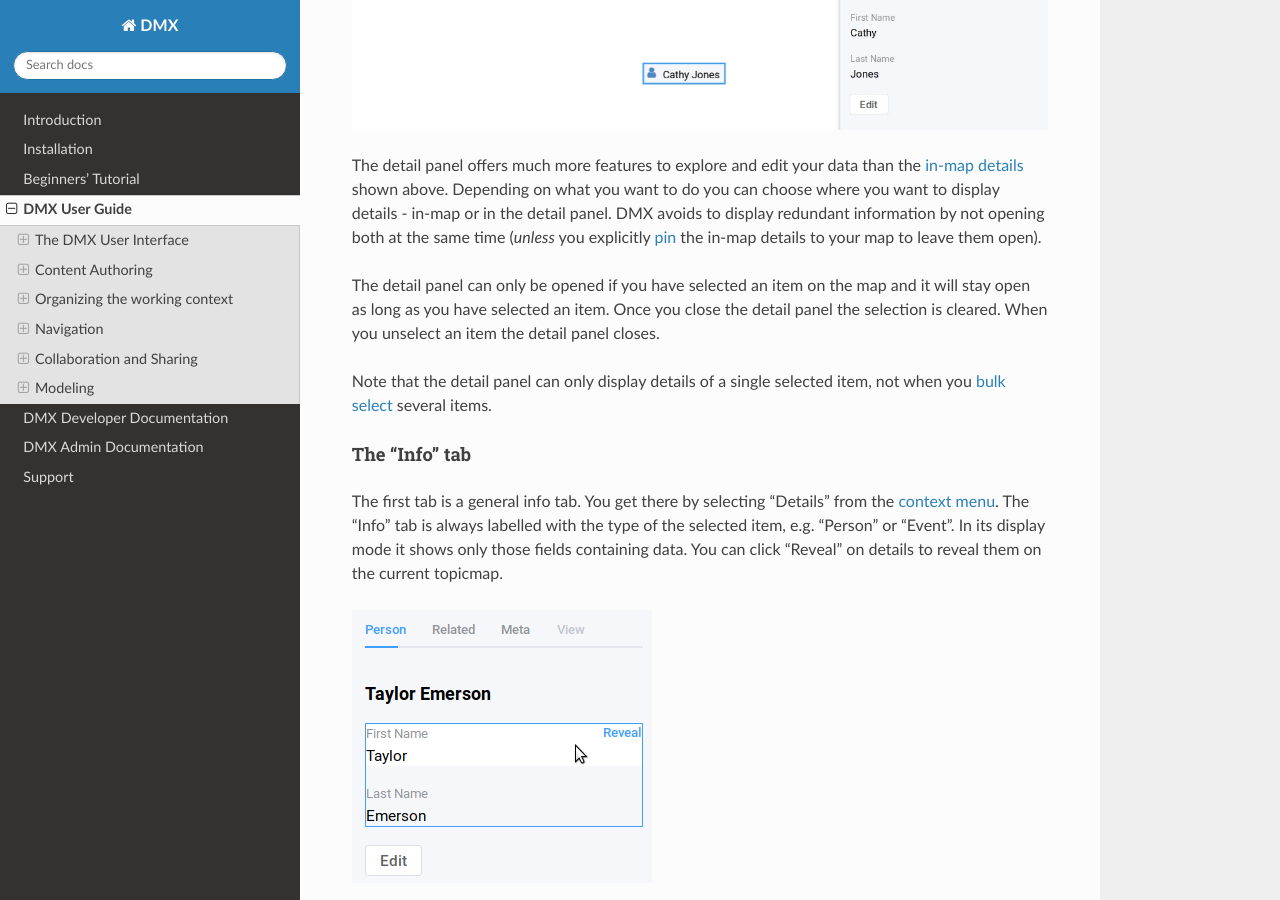
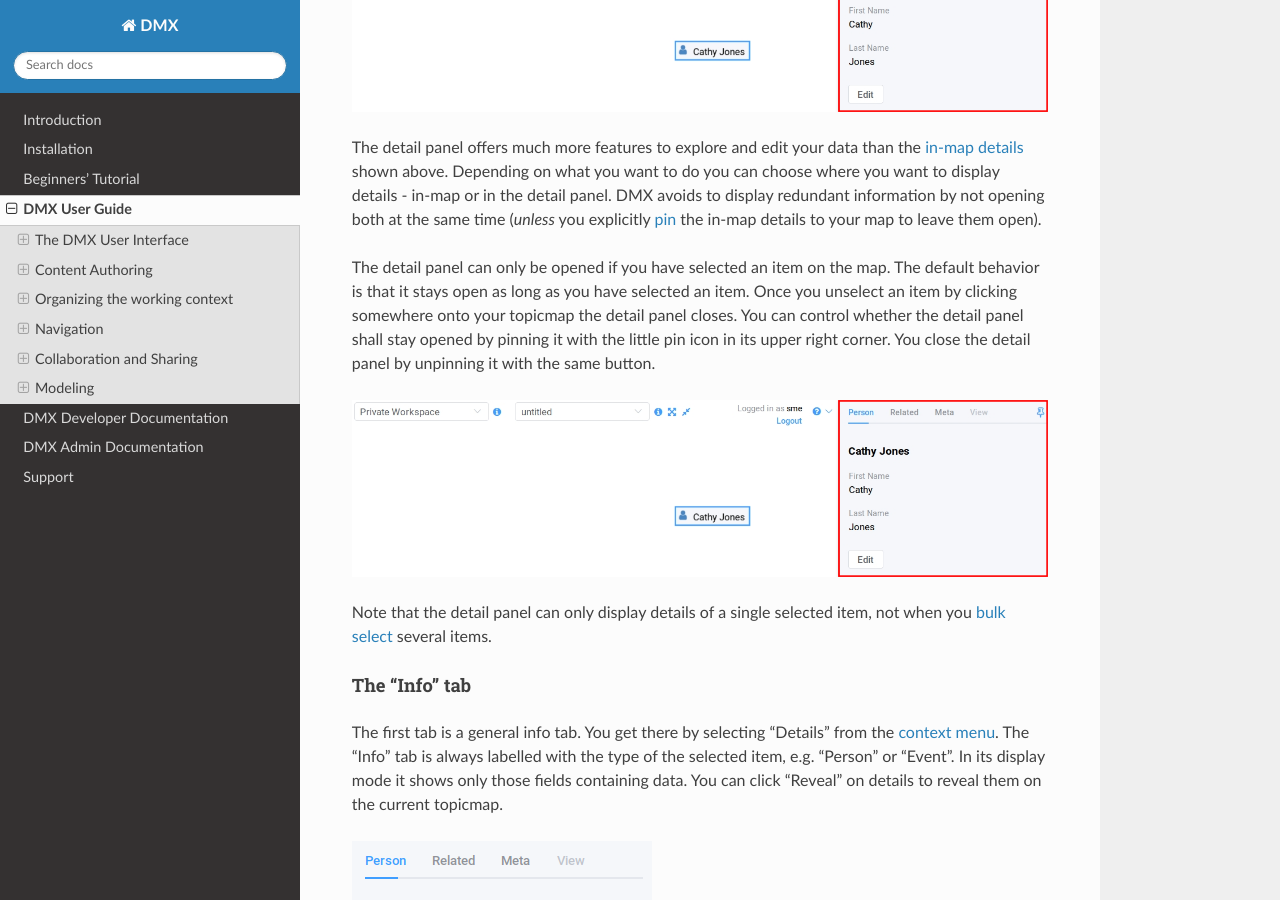
Before and after one commit to dmx-systems/dmx-documentation, a Sphinx documentation site: the page built from docs/user.rst, in a window 1280 px wide and 900 px high, scrolled down 4038 px. Built offline with Sphinx 7.4.7 and the Read the Docs theme 2.0.0, drawn with Linux system fonts in a browser that asks for light colours.

Commit message:
Documented pinning of detail panel as per https://git.dmx.systems/dmx-platform/dmx-platform/issues/236

```diff
--- a/docs/user.rst
+++ b/docs/user.rst
@@ -146,9 +146,13 @@
 Depending on what you want to do you can choose where you want to display details - in-map or in the detail panel.
 DMX avoids to display redundant information by not opening both at the same time (*unless* you explicitly :ref:`pin<user-pinning-things>` the in-map details to your map to leave them open).
 
-The detail panel can only be opened if you have selected an item on the map and it will stay open as long as you have selected an item.
-Once you close the detail panel the selection is cleared.
-When you unselect an item the detail panel closes.
+The detail panel can only be opened if you have selected an item on the map.
+The default behavior is that it stays open as long as you have selected an item.
+Once you unselect an item by clicking somewhere onto your topicmap the detail panel closes.
+You can control whether the detail panel shall stay opened by pinning it with the little pin icon in its upper right corner.
+You close the detail panel by unpinning it with the same button.
+
+.. image:: _static/detail-panel.png
 
 Note that the detail panel can only display details of a single selected item, not when you :ref:`bulk select<user-bulk-selection>` several items.
 
```
Also changed, not shown: docs/_static/detail-panel.png, docs/_static/pin-detail-panel.png (added).
